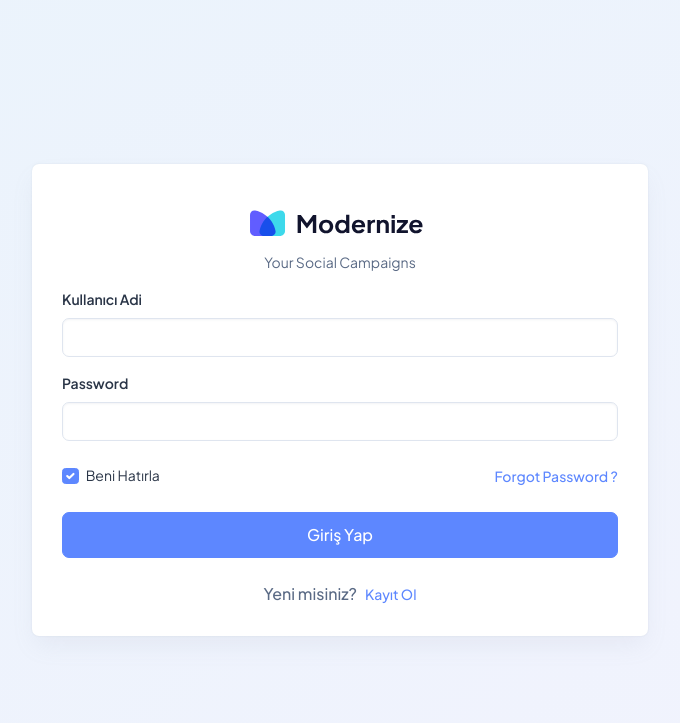
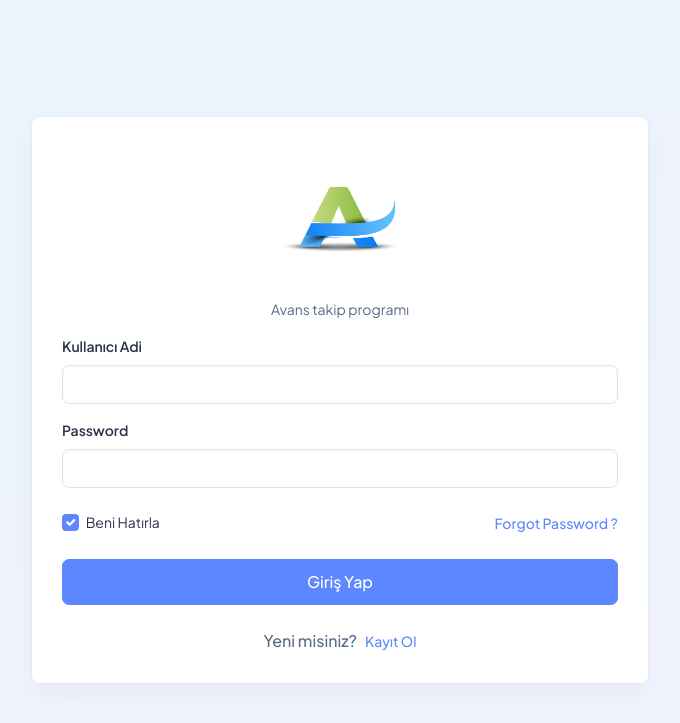
Before and after one commit to enesaym/AdvanceMVC, an ASP.NET Core app: page / in a window 1280 px wide. Shown: the top 723 px of the page, without its empty margins (300-980 px from the left). Run offline with ASP.NET Core 8, Linux system fonts and the light colour scheme; some libraries are stand-ins or nearby versions.

Commit message:
arayuz düzeltmeleri yapıldı

```diff
--- a/AdvanceUI/Controllers/AuthController.cs
+++ b/AdvanceUI/Controllers/AuthController.cs
@@ -52,10 +52,9 @@ namespace AdvanceUI.Controllers
                 //20 dk sonra logouta atar
                 await HttpContext.SignInAsync(CookieAuthenticationDefaults.AuthenticationScheme, userpri, new AuthenticationProperties() { ExpiresUtc = DateTimeOffset.Now.AddMinutes(20) }); // UI da authorize yapıyoruz kişiyi
 
-                //await HttpContext.SignOutAsync();
+
                 return RedirectToAction("Index", "Home");
-				//
-				//return RedirectToAction("Index2", new { dto = dto }); posta yönlendirmek için parametre verdik routevalues
+
 			}
 			else
 			{
--- a/AdvanceUI/Views/Auth/Login.cshtml
+++ b/AdvanceUI/Views/Auth/Login.cshtml
@@ -16,8 +16,8 @@ if (!string.IsNullOrEmpty(ViewBag.ErrorMessage))
 <head>
     <meta charset="utf-8">
     <meta name="viewport" content="width=device-width, initial-scale=1">
-    <title>Modernize Free</title>
-    <link rel="shortcut icon" type="image/png" href="~/Modernize/src/assets/images/logos/favicon.png" />
+    <title>Avans Takip</title>
+    <link rel="shortcut icon" type="image/png" href="~/Modernize/src/assets/images/logos/A.jpg" />
     <link rel="stylesheet" href="~/Modernize/src/assets/css/styles.min.css" />
 </head>
 
@@ -32,9 +32,9 @@ if (!string.IsNullOrEmpty(ViewBag.ErrorMessage))
                         <div class="card mb-0">
                             <div class="card-body">
                                 <a href="./index.html" class="text-nowrap logo-img text-center d-block py-3 w-100">
-                                    <img src="~/Modernize/src/assets/images/logos/dark-logo.svg" width="180" alt="">
+                                    <img src="~/Modernize/src/assets/images/logos/A.jpg" width="180" height="120" alt="">
                                 </a>
-                                <p class="text-center">Your Social Campaigns</p>
+                                <p class="text-center">Avans takip programı</p>
                                 <form asp-action="Login" asp-controller="Auth" method="post" >
                                     <div class="mb-3">
                                         <label for="exampleInputEmail1" class="form-label">Kullanıcı Adi</label>
--- a/AdvanceUI/Views/Home/Index.cshtml
+++ b/AdvanceUI/Views/Home/Index.cshtml
@@ -3,6 +3,6 @@
 }
 
 <div class="text-center">
-    <h1 class="display-4">Welcome</h1>
-    <p>Learn about <a href="https://docs.microsoft.com/aspnet/core">building Web apps with ASP.NET Core</a>.</p>
+    <h1 class="display-4">Hoşgeldiniz</h1>
+    <p>İletişim <a href="https://www.linkedin.com/in/muhammetenes-ay/">Linked IN</a>.</p>
 </div>
--- a/AdvanceUI/Views/Shared/Components/SideBar/Default.cshtml
+++ b/AdvanceUI/Views/Shared/Components/SideBar/Default.cshtml
@@ -4,7 +4,7 @@
     <div>
         <div class="brand-logo d-flex align-items-center justify-content-between">
             <a href="./index.html" class="text-nowrap logo-img">
-                <img src="~/Modernize/src/assets/images/logos/dark-logo.svg" width="180" alt="" />
+                <img src="~/Modernize/src/assets/images/logos/A.jpg" width="180" alt="" />
             </a>
             <div class="close-btn d-xl-none d-block sidebartoggler cursor-pointer" id="sidebarCollapse">
                 <i class="ti ti-x fs-8"></i>
--- a/AdvanceUI/Views/Shared/_Layout.cshtml
+++ b/AdvanceUI/Views/Shared/_Layout.cshtml
@@ -8,8 +8,8 @@
 <head>
     <meta charset="utf-8">
     <meta name="viewport" content="width=device-width, initial-scale=1">
-    <title>Modernize Free</title>
-    <link rel="shortcut icon" type="image/png" href="~/Modernize/src/assets/images/logos/favicon.png" />
+    <title>Avans Takip</title>
+    <link rel="shortcut icon" type="image/png" href="~/Modernize/src/assets/images/logos/A.jpg" />
     <link rel="stylesheet" href="~/Modernize/src/assets/css/styles.min.css" />
 </head>
 
```
Also changed, not shown: AdvanceUI/wwwroot/Modernize/src/assets/images/logos/A.jpg (added).
